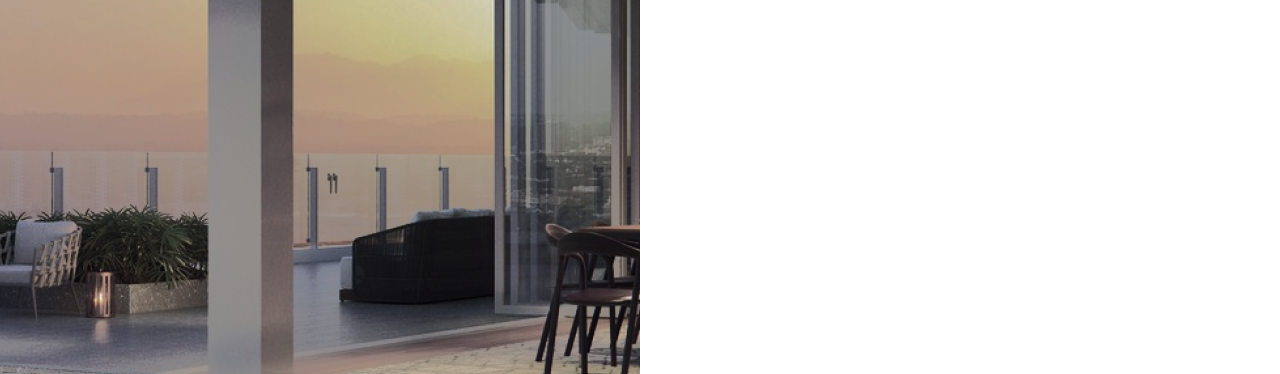
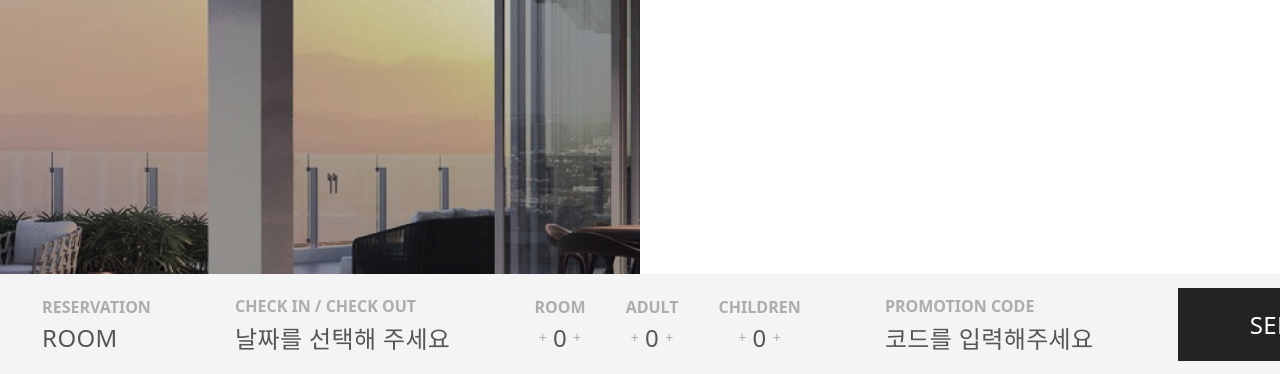
Before and after one commit to seoungmohwa/portpolio_work_1, a plain HTML site: page docs/index.html in a window 1280 px wide. Shown: the part 426-800 px from the top of the page. Drawn offline with nearby package versions, Linux system fonts and the light colour scheme.

Commit message:
Add files via upload

```diff
--- a/docs/common.css
+++ b/docs/common.css
@@ -41,6 +41,7 @@ body {
     align-items: center;
     font-weight: 300;
     letter-spacing: 3%;
+
   }
 
 
@@ -80,6 +81,10 @@ header.hover {
   }
 
 /* -------------------------------------------------메인 페이지 */
+ .main_section {
+  position: relative;
+ }
+
 .main_bg_section {
    z-index: -100;
 }
@@ -115,113 +120,89 @@ header.hover {
 
  }
 
- .main_section .serch_section {
-    display: flex;
-    align-items: center;
-    height: 100%;
-    margin-top: 0px;
-    background-color: #FBFBFB;
-  }
+/* -------------------------------------서치 박스 */
+ .serch_section {
+  height:100%;
+  background-color:#F4F4F4;
+}
 
-  .main_section .serch_section .bg_nav {
-      display: flex;
-      flex-basis: 20% ;
-  }
+.serch_section .serch_desc {
+  width:1440px;
+  margin: 0 auto;
+  padding:14px 0;
+  display:flex;
+  justify-content: space-around;
+  align-items:center;
+  font-family:"Noto Sans";
+}
 
 
-  .main_section .serch_section .serch_box {
-      width: 100%;
-      /* 1536px */
-      font-family: "Noto Sans KR";
-      font-weight: 300;
-      display: flex;
-      align-items: center;
-      gap: 20px;
-  }
+.serch_section .serch_desc .t_text {
+  color:#ADADAD;
+  font-weight: 600;
+  padding-bottom:3px;
+}
 
-  .main_section .serch_section .serch_box .serch_option1 {
-     flex-basis: 10% ;
-     padding-left:32px;
-     position: relative;
-  }
-  .main_section .serch_section .serch_box .serch_option1::after{
-      content: "";
-      background-color: #E3D2D2;
-      height: 58px;
-      width: 2px;
-      position: absolute;
-      top:0;
-      left: 182px;
-  }
+.serch_section .serch_desc .option_text {
+  color:#565656;
+  font-size:1.5rem;
+  font-weight: 500;
+  letter-spacing: 0.015em;
+}
 
-  .main_section .serch_section .serch_box .t_text{
-      color: #ADADAD;
-      letter-spacing: 1.5%;
+.serch_desc .serch_option3 {
+  display:flex;
+  gap:40px;
+  text-align:center;
+}
 
-  }
+.serch_desc .serch_option3 .clickCount {
+  display:flex;
+  justify-content:center;
+  align-items:center;
+  gap:6px;
+}
+
+.serch_desc .serch_option3 .clickCount > span {
+  display:inline-block;
+  font-size:14px;
+  color:#ADADAD;
+}
+
+.serch_desc .serch_option5 .secrch_bt{
+  color:#fff;
+  background-color:#232323;
+  padding:20px 72px;
+}
+
+.main_swiper_bt_section {
+  width: calc(100%/1.2);
+  position: absolute;
+  bottom: 170px;
+  left: 160px;
+  z-index: 10;
+
+}
+
+.main_swiper_bt_section  {
+  text-align: right;
+  opacity: .8;
+}
 
 
 
-  .main_section .serch_section .serch_box .option_text {
-      font-size: 1.25vw;
-      /* 24px */
-      font-weight: 400;
+
+
+
+
+
+/* swiper .swiper-wrapper */
+.main_bg_section{
+  position: relative;
+      width: 100%;
+      height: calc(100vh - 100px);
   }
 
-  .main_section .serch_section .serch_box .serch_option2 {
-      flex-basis: 40% ;
-      padding-left: 32px;
-      position: relative;
-   }
-
-   .main_section .serch_section .serch_box .serch_option2::after{
-      content: "";
-      background-color: #E3D2D2;
-      height: 58px;
-      width: 2px;
-      position: absolute;
-      top:0;
-      left: 610px;
-  }
-
-   .main_section .serch_section .serch_box .serch_option3 {
-      flex-basis: 10% ;
-      text-align: center;
-      position: relative;
-   }
-
-   .main_section .serch_section .serch_box .serch_option3::after{
-      content: "";
-      background-color: #E3D2D2;
-      height: 58px;
-      width: 2px;
-      position: absolute;
-      top:0;
-      left: 150px;
-  }
-
-   .main_section .serch_section .serch_box .serch_option4 {
-      height: 100px;
-      flex-basis: 20% ;
-      display: flex;
-      justify-content: center;
-      align-items: center;
-      background-color: #232323;
-      color: #fff;
-
-   }
-
-   .main_section .serch_section .serch_box .clickCoun {
-    display: flex;
-    gap:10px;
-    align-items: center;
-    justify-content: center;
-   }
-
-   .main_section .serch_section .serch_box span {
-    display: inline-block;
-    font-size: 12px;
-   }
 
  /* ------------------------------------------------content */
  .wapper {
@@ -440,7 +421,7 @@ header.hover {
     box-sizing: border-box;
   }
 
-
+  .facilities_swiper_bt
   .swiper-button-next,
   .swiper-button-prev  {
 
@@ -452,14 +433,14 @@ header.hover {
     top:32%;
   }
 
-.swiper-button-next {
+.facilities_swiper_bt .swiper-button-next {
   background: url(/img/swiper_next_bt.png) no-repeat;
   right: 160px;
   left: auto;
 
   }
 
-  .swiper-button-prev {
+  .facilities_swiper_bt .swiper-button-prev {
     background: url(/img/swiper_pre_bt.png) no-repeat;
     left: 160px;
     right: auto;
--- /dev/null
+++ b/docs/common.js
@@ -0,0 +1,23 @@
+
+// 햄버거 메뉴
+
+$('#toggle').click(function() {
+    $(this).toggleClass('active');
+    $('#overlay').toggleClass('open');
+   });
+
+
+   function TopBar__init() {
+    $(window).scroll(function() {
+      let scrollTop = $(window).scrollTop();
+
+      if ( scrollTop == 0 ) {
+        $('header').removeClass('hover');
+      }
+      else {
+        $('header').addClass('hover');
+      }
+    });
+  }
+
+  TopBar__init();
--- a/docs/index.html
+++ b/docs/index.html
@@ -18,7 +18,7 @@
     <link rel="stylesheet" href="/mobile.css">
     <link rel="stylesheet" href="/ham_bt.css">
     <script src="/swiper.js" defer></script>
-    <script src="/ham_bt.js" defer ></script>
+    <script src="/common.js" defer ></script>
 </head>
 <body>
     <header>
@@ -93,15 +93,21 @@
 
       ...
          </div>
-    <!-- If we need pagination -->
-         <div class="swiper-pagination mobile_view"></div>
+
+          <!-- If we need navigation buttons -->
+        <div class="main_arrow_bt  mobile_hidden">
+           <div class="swiper-button-prev"></div>
+           <div class="swiper-button-next"></div>
+        </div>
 
     <!-- If we need navigation buttons -->
          <!-- <div class="swiper_button  mobile_hidden">
             <div class="swiper-button-prev"></div>
             <div class="swiper-button-next"></div>
          </div> -->
-
+        <div class="main_swiper_bt_section mobile_hidden">
+          <div class="down_arrow"><img src="/img/main_down_arrow.png" alt="아래 화살표"></div>
+        </div>
         <div class="main_title_section">
            <div class="main_title">
             ELEGANT AND STYLISH CHARM
@@ -109,11 +115,11 @@
             <span class="sub_title">도심속 편안한 휴식 포시즌스 서울</span>
             <li class="reservation_bt mobile_view"><a href="/reservation.html">RESERVATION</a></li>
            </div>
+
         </div>
+
         <div class="serch_section mobile_hidden">
-        <div class="bg_nav">
-        </div>
-        <div class="serch_box ">
+          <div class="serch_desc">
             <div class="serch_option1">
               <div class="t_text">RESERVATION</div>
               <div class="option_text">ROOM</div>
@@ -123,20 +129,32 @@
               <div class="option_text">날짜를 선택해 주세요</div>
             </div>
             <div class="serch_option3">
+              <div class="serch_room">
                 <div class="t_text">ROOM</div>
                 <div class="option_text clickCount"><span>+</span> 0 <span>+</span></div>
               </div>
-            <div class="serch_option3">
+              <div class="serch_adult">
                 <div class="t_text">ADULT</div>
                 <div class="option_text clickCount"><span>+</span> 0 <span>+</span></div>
               </div>
-            <div class="serch_option3">
+              <div class="children">
                 <div class="t_text">CHILDREN</div>
                 <div class="option_text clickCount"><span>+</span> 0 <span>+</span></div>
+
               </div>
-            <div class="serch_option4 .mobile_view">
-                <div class="option_text">SERCH</div>
             </div>
+            <div class="serch_option4">
+              <div class="secrch_code">
+                <div class="t_text">PROMOTION CODE</div>
+                <div class="option_text clickCount">코드를 입력해주세요</div>
+              </div>
+            </div>
+             <div class="serch_option5">
+
+                <div class="option_text secrch_bt">SERCH</div>
+
+            </div>
+
           </div>
         </div>
       </div>
@@ -334,7 +352,7 @@
                                 </div>
                             </div>
                             </div>
-                            <div class="facilities_swiper_bt ">
+                            <div class="facilities_swiper_bt mobile_hidden">
                               <!-- If we need navigation buttons -->
                               <div class="swiper-button swiper-button-prev"></div>
                               <div class="swiper-button swiper-button-next"></div>
--- a/docs/swiper.js
+++ b/docs/swiper.js
@@ -1,80 +1,26 @@
-function TopBar__init() {
-  $(window).scroll(function() {
-    let scrollTop = $(window).scrollTop();
-
-    if ( scrollTop == 0 ) {
-      $('header').removeClass('hover');
-    }
-    else {
-      $('header').addClass('hover');
-    }
-  });
-}
-
-TopBar__init();
-
-
 
 /* 메인메뉴 스와이퍼 */
 var swiper = new Swiper(".main_bg_swiper", {
   spaceBetween: 0,
   centeredSlides: true,
+
   autoplay: {
     delay: 4000,
     disableOnInteraction: false,
   },
+
   pagination: {
     el: ".swiper-pagination",
     clickable: true,
   },
+
 
 });
 
 
 
 
-
-
-/* 편의생활 스와이퍼 */
-  function SwiperBox1__init() {
-    const swiper = new Swiper('.swiper-box-1 .swiper', {
-      loop: true,
-      pagination: {
-        el: ".swiper-box-1 .swiper-pagination",
-      },
-      breakpoints: {
-        // 화면의 넓이가 320px 이상일 때
-        320: {
-          slidesPerView: 1,
-          spaceBetween: 50,
-          slidesPerGroup: 1,
-          centeredSlides: true,
-          navigation: {
-            nextEl: '.swiper-box-1 .swiper-button-next',
-            prevEl: '.swiper-box-1 .swiper-button-prev',
-          }
-        },
-        // 화면의 넓이가 800px 이상일 때
-        800: {
-
-            spaceBetween:60,
-            slidesPerView: 1.2,
-            slidesPerGroup: 1,
-            centeredSlides: true,
-            navigation: {
-              nextEl: '.swiper-box-1 .swiper-button-next',
-              prevEl: '.swiper-box-1 .swiper-button-prev',
-            }
-        }
-      }
-    });
-  }
-  SwiperBox1__init();
-
-
-
-
-
+// 1. 프로모션 스와이퍼
 
 var swiper = new Swiper(".promotion_Swiper ", {
   slidesPerView: 1,
@@ -97,6 +43,8 @@ var swiper = new Swiper(".promotion_Swiper ", {
 });
 
 
+// 2. 다이닝 스와이퍼
+
 var swiper = new Swiper(".dining_Swiper ", {
   slidesPerView: 1,
   spaceBetween: 10,
@@ -116,3 +64,40 @@ var swiper = new Swiper(".dining_Swiper ", {
 
   },
 });
+
+
+/* 3. 편의생활 스와이퍼 */
+function SwiperBox1__init() {
+  const swiper = new Swiper('.swiper-box-1 .swiper', {
+    loop: true,
+    pagination: {
+      el: ".swiper-box-1 .swiper-pagination",
+    },
+    breakpoints: {
+      // 화면의 넓이가 320px 이상일 때
+      320: {
+        slidesPerView: 1,
+        spaceBetween: 50,
+        slidesPerGroup: 1,
+        centeredSlides: true,
+        navigation: {
+          nextEl: '.swiper-box-1 .swiper-button-next',
+          prevEl: '.swiper-box-1 .swiper-button-prev',
+        }
+      },
+      // 화면의 넓이가 800px 이상일 때
+      800: {
+
+          spaceBetween:60,
+          slidesPerView: 1.2,
+          slidesPerGroup: 1,
+          centeredSlides: true,
+          navigation: {
+            nextEl: '.swiper-box-1 .swiper-button-next',
+            prevEl: '.swiper-box-1 .swiper-button-prev',
+          }
+      }
+    }
+  });
+}
+SwiperBox1__init();
```
Also changed, not shown: docs/img/main_down_arrow.png (added), docs/img/main_l_arrow.png (added), docs/img/main_r_arrow.png (added), 1 other file. Lines whose indentation alone changed are shown as unchanged.
